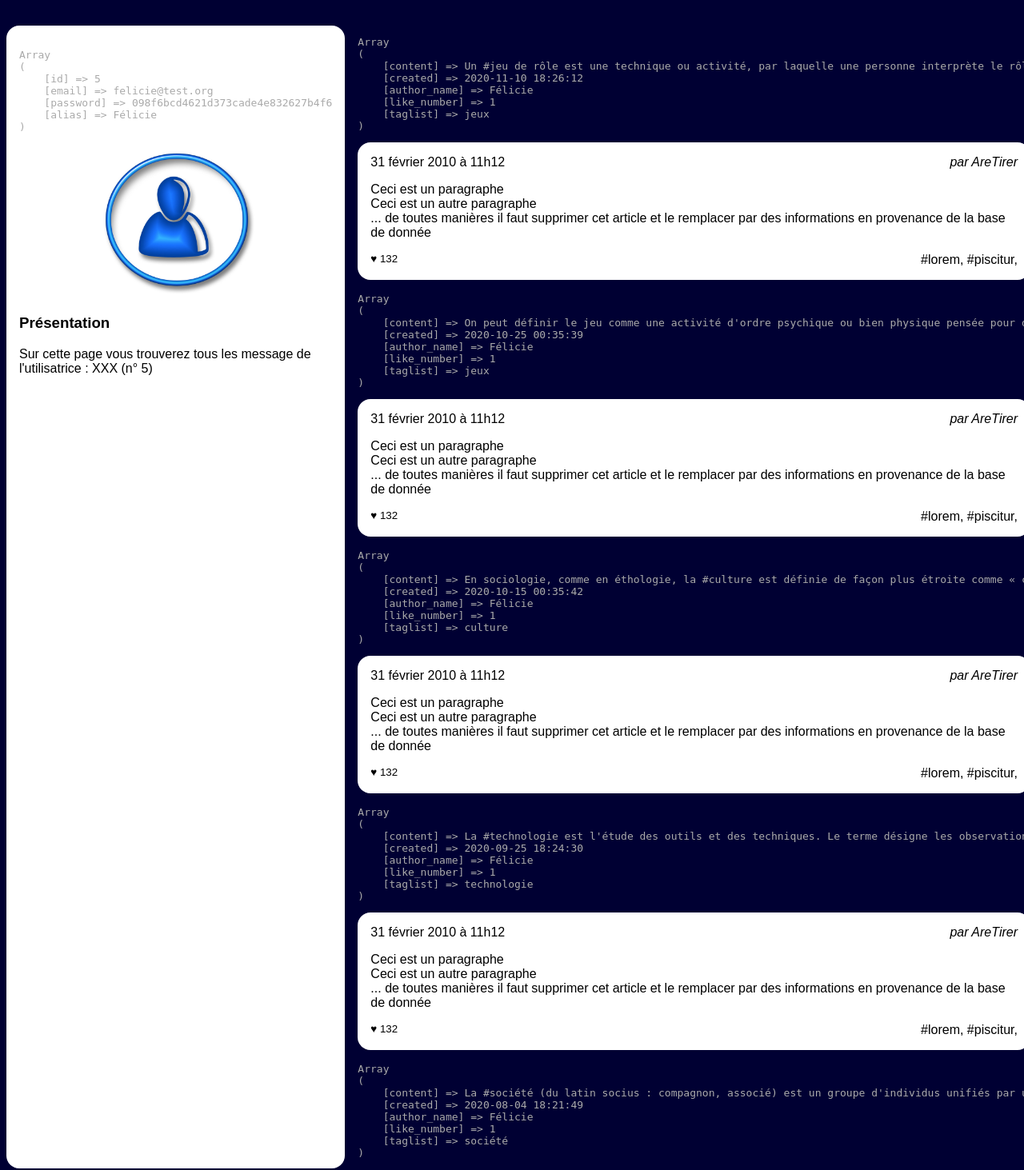
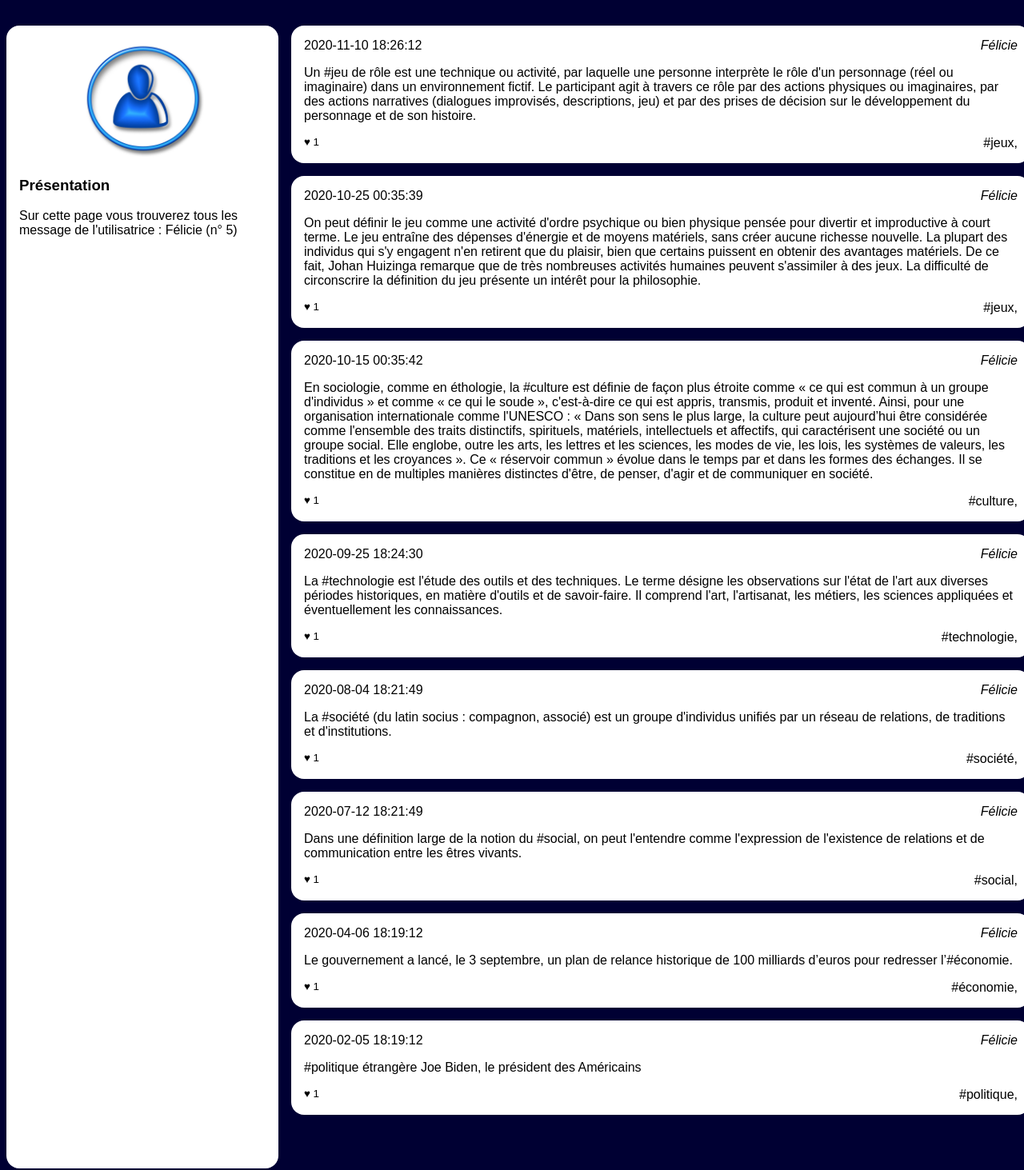
Before and after one commit to adatechschool/projet-collectif---reseau-social-php-redji_reseusocial, a PHP site: page /wall.php?user_id=5 in a window 1280 px wide. Shown: the part 92-1555 px from the top of the page at 80% size. Run offline with PHP 8.4, Linux system fonts and the light colour scheme; data comes from the database, SQL or seed files in the repository.

Commit message:
fill articles with data from database

```diff
--- a/Niveau1/wall.php
+++ b/Niveau1/wall.php
@@ -36,12 +36,12 @@
                 $lesInformations = $mysqli->query($laQuestionEnSql);
                 $user = $lesInformations->fetch_assoc();
                 //@todo: afficher le résultat de la ligne ci dessous, remplacer XXX par l'alias et effacer la ligne ci-dessous
-                echo "<pre>" . print_r($user, 1) . "</pre>";
+               // echo "<pre>" . print_r($user, 1) . "</pre>";
                 ?>
                 <img src="user.jpg" alt="Portrait de l'utilisatrice"/>
                 <section>
                     <h3>Présentation</h3>
-                    <p>Sur cette page vous trouverez tous les message de l'utilisatrice : XXX
+                    <p>Sur cette page vous trouverez tous les message de l'utilisatrice : <?php echo $user['alias']; ?>
                         (n° <?php echo $userId ?>)
                     </p>
                 </section>
@@ -75,24 +75,27 @@
                 while ($post = $lesInformations->fetch_assoc())
                 {
 
-                    echo "<pre>" . print_r($post, 1) . "</pre>";
+                    //echo "<pre>" . print_r($post, 1) . "</pre>";
                     ?>
                     <article>
                         <h3>
-                            <time datetime='2020-02-01 11:12:13' >31 février 2010 à 11h12</time>
-                        </h3>
-                        <address>par AreTirer</address>
+                            <time><?php echo $post['created']; ?></time>
+                       </h3>
+                        <address><?php echo $post['author_name']; ?></address>
                         <div>
-                            <p>Ceci est un paragraphe</p>
-                            <p>Ceci est un autre paragraphe</p>
-                            <p>... de toutes manières il faut supprimer cet
-                                article et le remplacer par des informations en
-                                provenance de la base de donnée</p>
+
+
+                            <p><?php echo $post['content'] ?> </p>
                         </div>
                         <footer>
-                            <small>♥ 132</small>
-                            <a href="">#lorem</a>,
-                            <a href="">#piscitur</a>,
+                            <small>♥ <?php echo $post['like_number'] ?></small>
+                            <?php $tags = explode(',', $post['taglist']);
+                            foreach ($tags as $tag): ?>
+                            <a href="">#<?php echo $tag; ?></a>,
+
+                            <?php endforeach;
+                            unset($tag);
+                             ?>
                         </footer>
                     </article>
                 <?php } ?>
```
